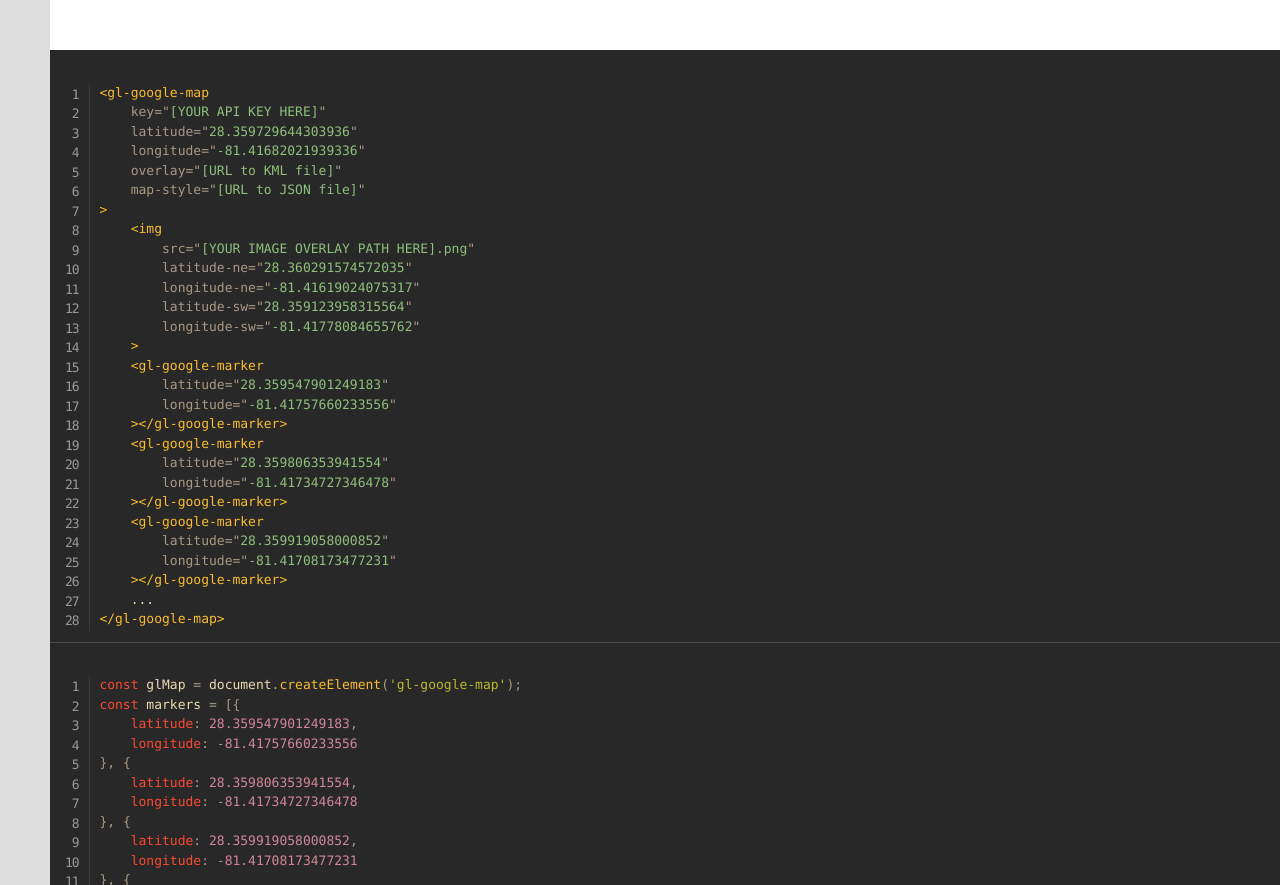
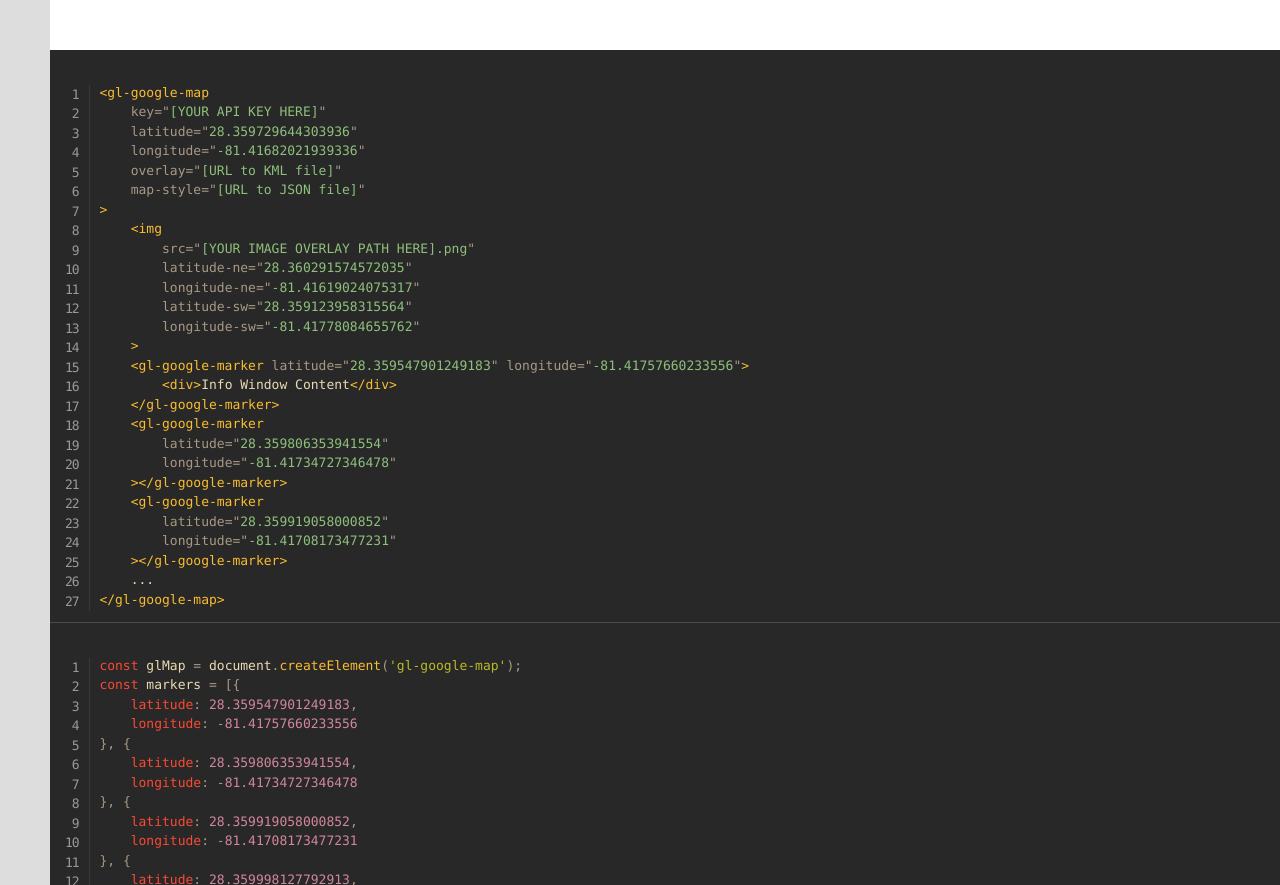
Before and after one commit to wrmz/web-components, a website with bundled scripts: page docs/index.html in a window 1280 px wide. Shown: the part 9698-10583 px from the top of the page. Built offline with nearby package versions, Linux system fonts and the light colour scheme.

Commit message:
Show how to add info windows

```diff
--- a/docs/index.html
+++ b/docs/index.html
@@ -526,10 +526,9 @@ document.body.append(mortgageCalc);</code></pre>
         latitude-sw="28.359123958315564"
         longitude-sw="-81.41778084655762"
     &gt;
-    &lt;gl-google-marker
-        latitude="28.359547901249183"
-        longitude="-81.41757660233556"
-    &gt;&lt;/gl-google-marker&gt;
+    &lt;gl-google-marker latitude="28.359547901249183" longitude="-81.41757660233556"&gt;
+        &lt;div&gt;Info Window Content&lt;/div&gt;
+    &lt;/gl-google-marker&gt;
     &lt;gl-google-marker
         latitude="28.359806353941554"
         longitude="-81.41734727346478"
```
